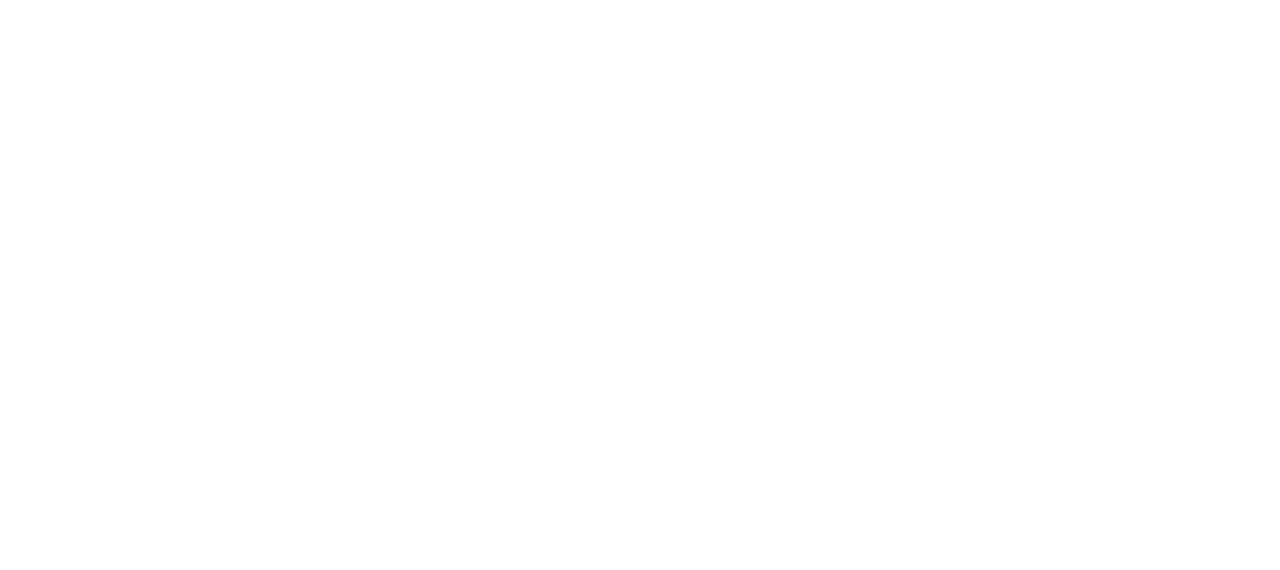
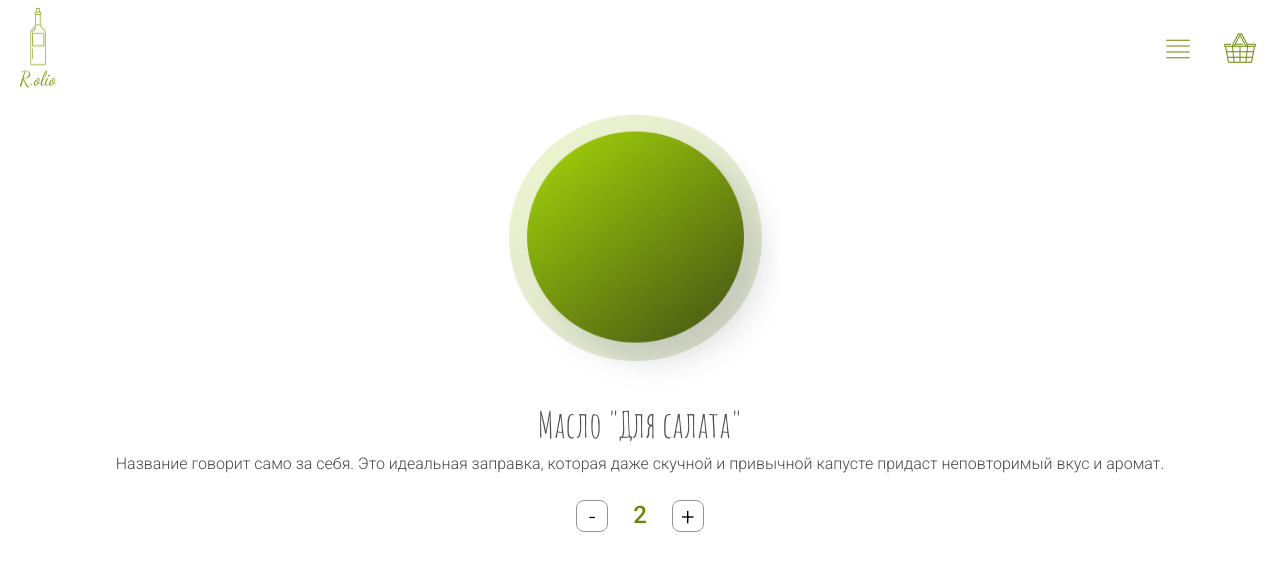
Before and after one commit to milenaszdl/SuzdEkz, a plain HTML site: page index.html in a window 1280 px wide. Drawn offline with Linux system fonts and the light colour scheme.

Commit message:
почти сделана моб версия

```diff
--- a/css/style.css
+++ b/css/style.css
@@ -0,0 +1,101 @@
+:root {
+    font-size: 62.5%;
+    --primary-color: #4A4A4A;
+    --primary-color2:#688800;
+    font-family: 'Roboto', sans-serif;
+    font-weight: 300;
+    box-sizing: border-box;
+    margin: auto;
+}
+
+header{
+    display: flex;
+    justify-content: space-between;
+    align-items: center;
+    margin-top: 0.8rem;
+    margin-left: 2rem;
+    margin-right: 2.4rem;
+}
+
+.wrapper {
+    max-width: 1440px;
+    margin-left: auto;
+    margin-right: auto;
+    /* padding-left: 16px;
+    padding-right: 16px; */
+}
+
+.cartwmenu{
+    display: flex;
+    flex-direction: row;
+    align-items: center;
+}
+
+.buttmenu{
+    display: flex;
+    margin-right: 2.4rem;
+    border: none;
+    background: transparent;
+}
+
+main{
+    display: flex;
+    flex-direction: column;
+    align-items: center;
+}
+
+.circle{
+    width: 28rem;
+    height: 31.4rem;
+}
+
+h1{
+    font-family: 'Amatic SC', cursive;
+    font-weight: 400;
+    font-size: 3.6rem;
+    line-height: 1.1;
+    margin: 0;
+    color: var(--primary-color)
+}
+
+p{
+    display: flex;
+    align-items: center;
+    text-align: center;
+    margin: 0.8rem 2rem;
+
+    font-weight: 300;
+    font-size: 1.6rem;
+    line-height: 1.5;
+    color: var(--primary-color)
+}
+
+.kolvo{
+    margin-top: 1.6rem;
+    display: flex;
+    flex-direction: row;
+    justify-content: center;
+}
+
+.number{
+    font-weight: 500;
+    font-size: 2.4rem;
+    line-height: 1.3;
+    color: var(--primary-color2);
+    margin: 0 2.5rem;
+}
+
+.buttkolvo{
+    background: transparent;
+    border: 1px solid #949494;
+    border-radius: 8px;
+    width: 3.2rem;
+    height: 3.2rem;
+
+    text-align: center;
+    font-weight: 300;
+    font-size: 2.4rem;
+    line-height: 1.3;
+
+    white-space: nowrap;
+}
--- a/index.html
+++ b/index.html
@@ -1,5 +1,5 @@
 <!DOCTYPE html>
-<html lang="en">
+<html lang="ru">
   <head>
     <meta charset="UTF-8" />
     <meta http-equiv="X-UA-Compatible" content="IE=edge" />
@@ -7,16 +7,37 @@
     <title>Суздалова Милена Маскимовна 211-326 25.01.2023</title>
     <link rel="stylesheet" href="css/normalize.css" />
     <link rel="stylesheet" href="css/style.css" />
+    <link rel="preconnect" href="https://fonts.googleapis.com" />
+    <link rel="preconnect" href="https://fonts.gstatic.com" crossorigin />
+    <link
+      href="https://fonts.googleapis.com/css2?family=Amatic+SC&family=Roboto:wght@300;500&display=swap"
+      rel="stylesheet"
+    />
   </head>
+
   <body>
     <header>
-
+      <a href="#"><img src="images/bottle.png" alt="logo" width="36.69" height="80.21px"/></a>
+      <div class="cartwmenu">
+        <button class="buttmenu">
+          <img src="images/carbon_menu.svg" alt="menu" width="32" height="32" />
+        </button>
+        <a href="#">
+          <img src="images/korzina.svg" alt="cart" width="32" height="32" />
+        </a>
+      </div>
     </header>
     <main>
-
+      <img class="circle" src="images/circle.png" alt="circle"/>
+      <h1>Масло "Для салата"</h1>
+      <p>
+        Название говорит само за себя. Это идеальная заправка, которая даже скучной и привычной капусте придаст неповторимый вкус и аромат.
+      </p>
+      <div class="kolvo">
+        <button class="buttkolvo">-</button>
+        <div class="number">2</div>
+        <button class="buttkolvo">+</button>
+      </div>
     </main>
-    <footer>
-
-    </footer>
   </body>
 </html>
```
Also changed, not shown: images/bottle.png (added), images/carbon_menu.svg (added), images/circle.png (added), images/korzina.svg (added).
